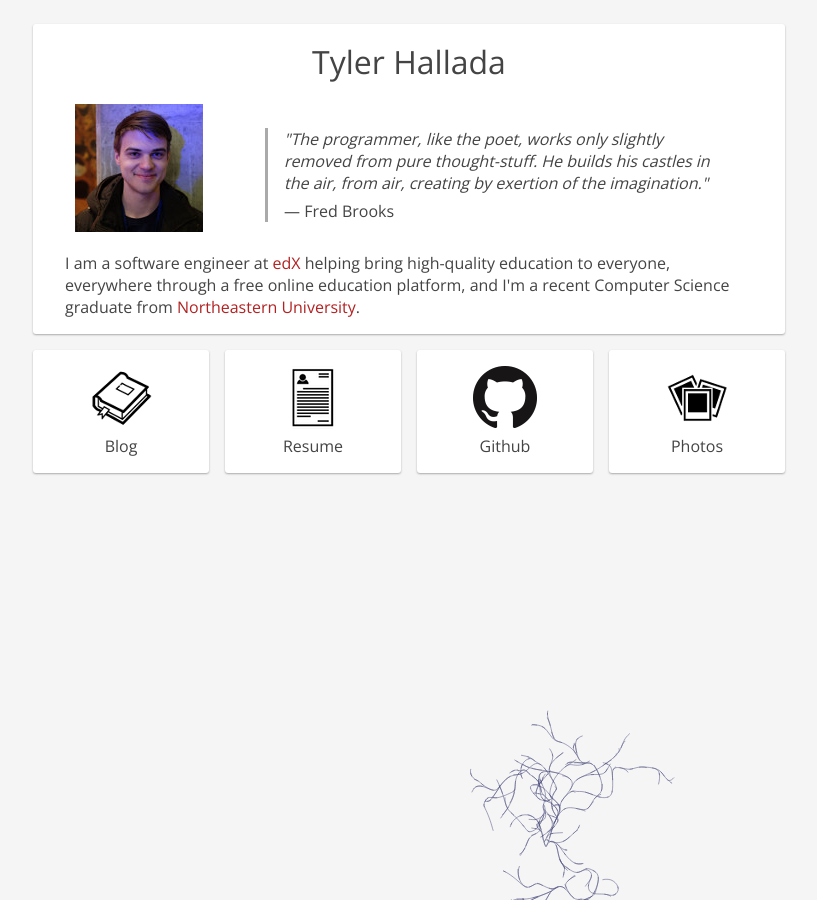
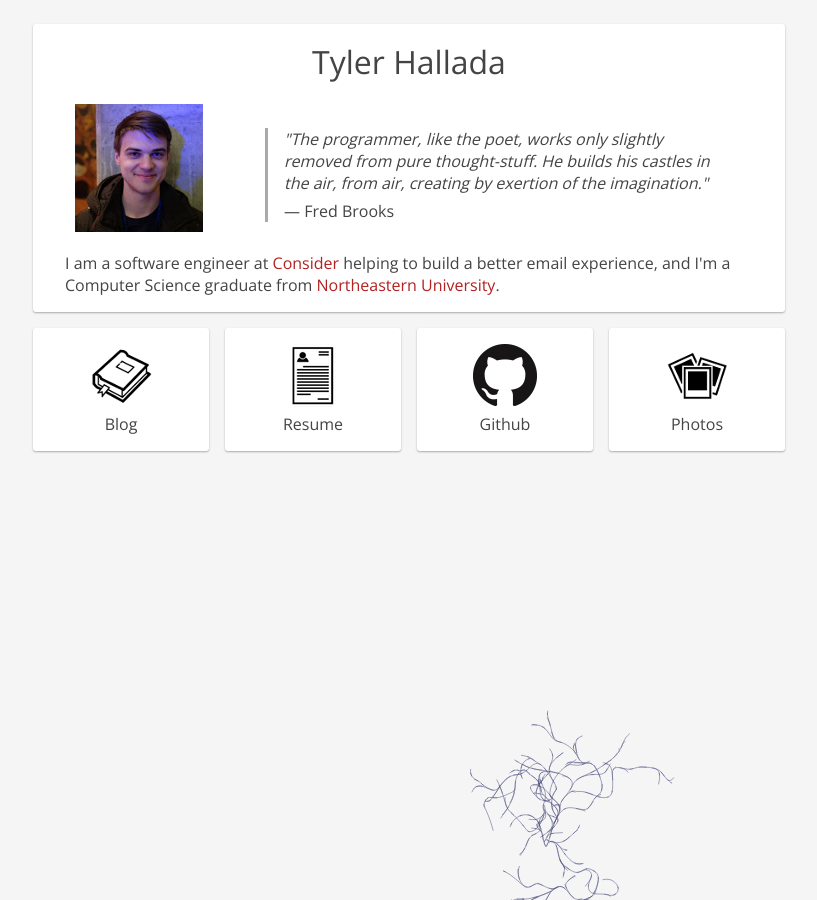
Before and after one commit to thallada/thallada.github.io, a Jekyll site: the page built from index.html, in a window 1280 px wide. Shown: the whole page, without its empty margins (231-1048 px from the left). Built offline with Jekyll 4.4.1, drawn with Linux system fonts in a browser that asks for light colours.

Commit message:
Update homepage about me

```diff
--- a/index.html
+++ b/index.html
@@ -36,11 +36,11 @@ title: Tyler Hallada
     <div class="row clearfix">
       <div class="column full">
         <div class="profile-card-desc">
-          <p>I am a software engineer at <a href="https://www.edx.org/">edX</a>
-              helping bring high-quality education to everyone, everywhere
-              through a free online education platform, and I'm a recent Computer
-              Science graduate from
-             <a href="http://www.northeastern.edu/">Northeastern University</a>.
+          <p>I am a software engineer at
+            <a href="https://consider.co/">Consider</a>
+            helping to build a better email experience, and I'm a Computer
+            Science graduate from
+            <a href="http://www.northeastern.edu/">Northeastern University</a>.
           </p>
         </div>
       </div>
```
